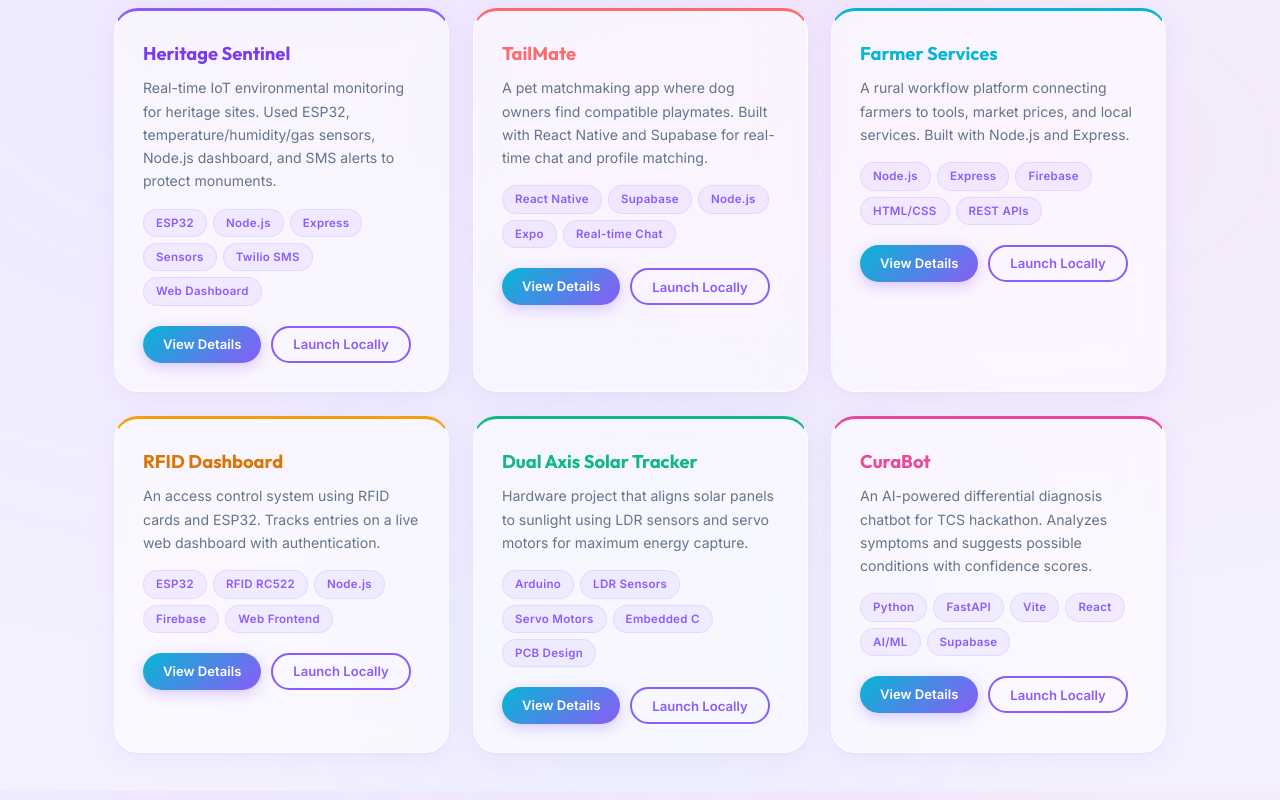
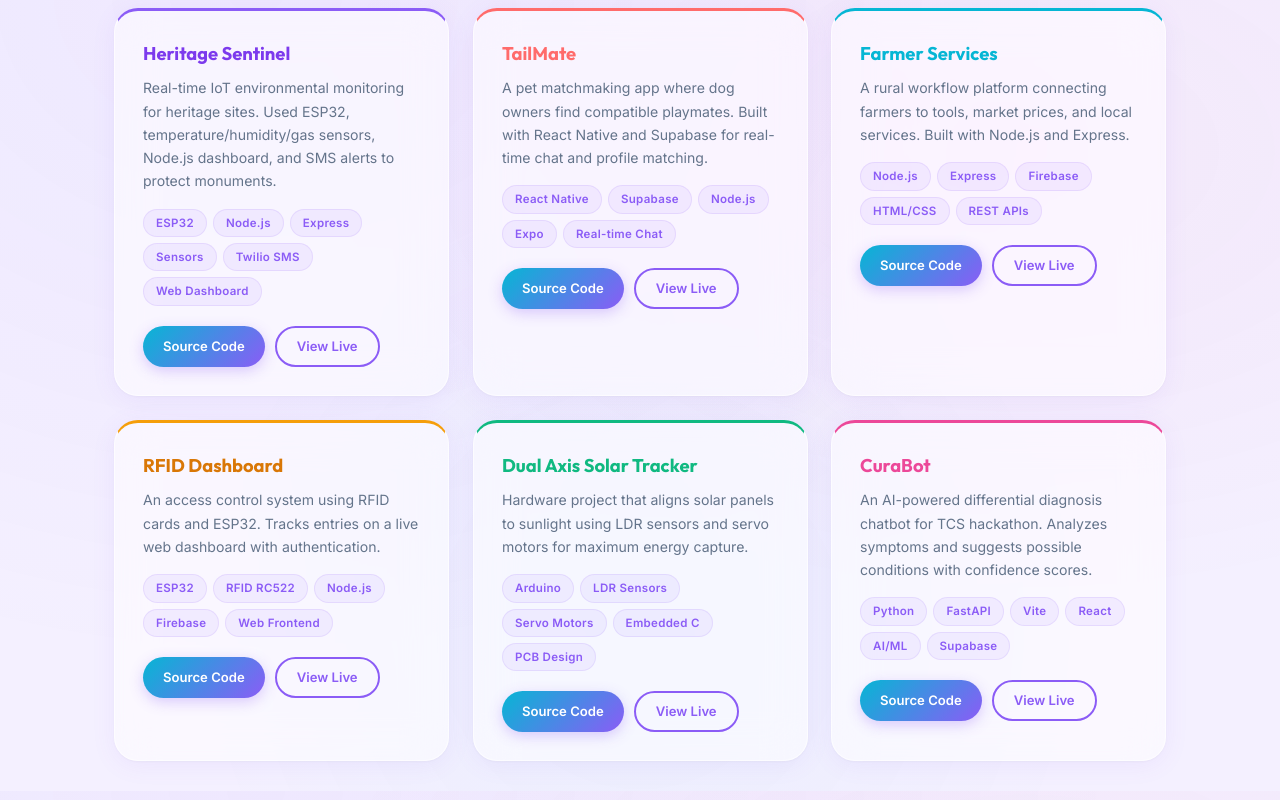
Before and after one commit to Shrinath777/tailmate-app, a React (Vite) app in the folder portfolio/: page / in a window 1280 px wide. Shown: the part 1609-2409 px from the top of the page. Built offline with nearby package versions, Linux system fonts and the light colour scheme.

Commit message:
Update links to point to live Vercel deployments

```diff
--- a/portfolio/src/components/Projects.jsx
+++ b/portfolio/src/components/Projects.jsx
@@ -7,6 +7,8 @@
     description:
       'Real-time IoT environmental monitoring for heritage sites. Used ESP32, temperature/humidity/gas sensors, Node.js dashboard, and SMS alerts to protect monuments.',
     tech: ['ESP32', 'Node.js', 'Express', 'Sensors', 'Twilio SMS', 'Web Dashboard'],
+    liveUrl: 'https://heritage-sentinel-ui.vercel.app',
+    repoUrl: 'https://github.com/Shrinath777/heritage-sentinel'
   },
   {
     name: 'TailMate',
@@ -14,6 +16,8 @@
     description:
       'A pet matchmaking app where dog owners find compatible playmates. Built with React Native and Supabase for real-time chat and profile matching.',
     tech: ['React Native', 'Supabase', 'Node.js', 'Expo', 'Real-time Chat'],
+    liveUrl: 'https://github.com/Shrinath777/tailmate-app',
+    repoUrl: 'https://github.com/Shrinath777/tailmate-app'
   },
   {
     name: 'Farmer Services',
@@ -21,6 +25,8 @@
     description:
       'A rural workflow platform connecting farmers to tools, market prices, and local services. Built with Node.js and Express.',
     tech: ['Node.js', 'Express', 'Firebase', 'HTML/CSS', 'REST APIs'],
+    liveUrl: 'https://github.com/Shrinath777/farmer-services',
+    repoUrl: 'https://github.com/Shrinath777/farmer-services'
   },
   {
     name: 'RFID Dashboard',
@@ -28,6 +34,8 @@
     description:
       'An access control system using RFID cards and ESP32. Tracks entries on a live web dashboard with authentication.',
     tech: ['ESP32', 'RFID RC522', 'Node.js', 'Firebase', 'Web Frontend'],
+    liveUrl: 'https://rfid-dashboard-ui.vercel.app',
+    repoUrl: 'https://github.com/Shrinath777/RFID-dashboard'
   },
   {
     name: 'Dual Axis Solar Tracker',
@@ -35,6 +43,8 @@
     description:
       'Hardware project that aligns solar panels to sunlight using LDR sensors and servo motors for maximum energy capture.',
     tech: ['Arduino', 'LDR Sensors', 'Servo Motors', 'Embedded C', 'PCB Design'],
+    liveUrl: 'https://github.com/Shrinath777/solar-tracker',
+    repoUrl: 'https://github.com/Shrinath777/solar-tracker'
   },
   {
     name: 'CuraBot',
@@ -42,6 +52,8 @@
     description:
       'An AI-powered differential diagnosis chatbot for TCS hackathon. Analyzes symptoms and suggests possible conditions with confidence scores.',
     tech: ['Python', 'FastAPI', 'Vite', 'React', 'AI/ML', 'Supabase'],
+    liveUrl: 'https://curabot-ui.vercel.app',
+    repoUrl: 'https://github.com/Shrinath777/Curabot'
   },
 ];
 
@@ -68,22 +80,6 @@
     card.style.transform = 'perspective(800px) rotateX(0deg) rotateY(0deg) scale3d(1, 1, 1)';
   }, []);
 
-  const handleLaunch = async (slug) => {
-    try {
-      const res = await fetch(`/api/launch/${slug}`, {
-        method: 'POST',
-      });
-      const data = await res.json();
-      if (data.success) {
-        alert(`Launching ${project.name} locally...`);
-      } else {
-        alert(`Could not launch: ${data.error || 'Unknown error'}`);
-      }
-    } catch {
-      alert('Server not reachable. Make sure the backend is running on port 3001.');
-    }
-  };
-
   return (
     <div
       ref={cardRef}
@@ -102,15 +98,17 @@
           ))}
         </div>
         <div className="project-actions">
-          <a href={`/projects/${project.slug}`} className="btn btn-small btn-primary">
-            View Details
+          <a href={project.repoUrl} target="_blank" rel="noopener noreferrer" className="btn btn-small btn-primary">
+            Source Code
           </a>
-          <button
+          <a
+            href={project.liveUrl}
+            target="_blank"
+            rel="noopener noreferrer"
             className="btn btn-small btn-outline"
-            onClick={() => handleLaunch(project.slug)}
           >
-            Launch Locally
-          </button>
+            View Live
+          </a>
         </div>
       </div>
     </div>
```
